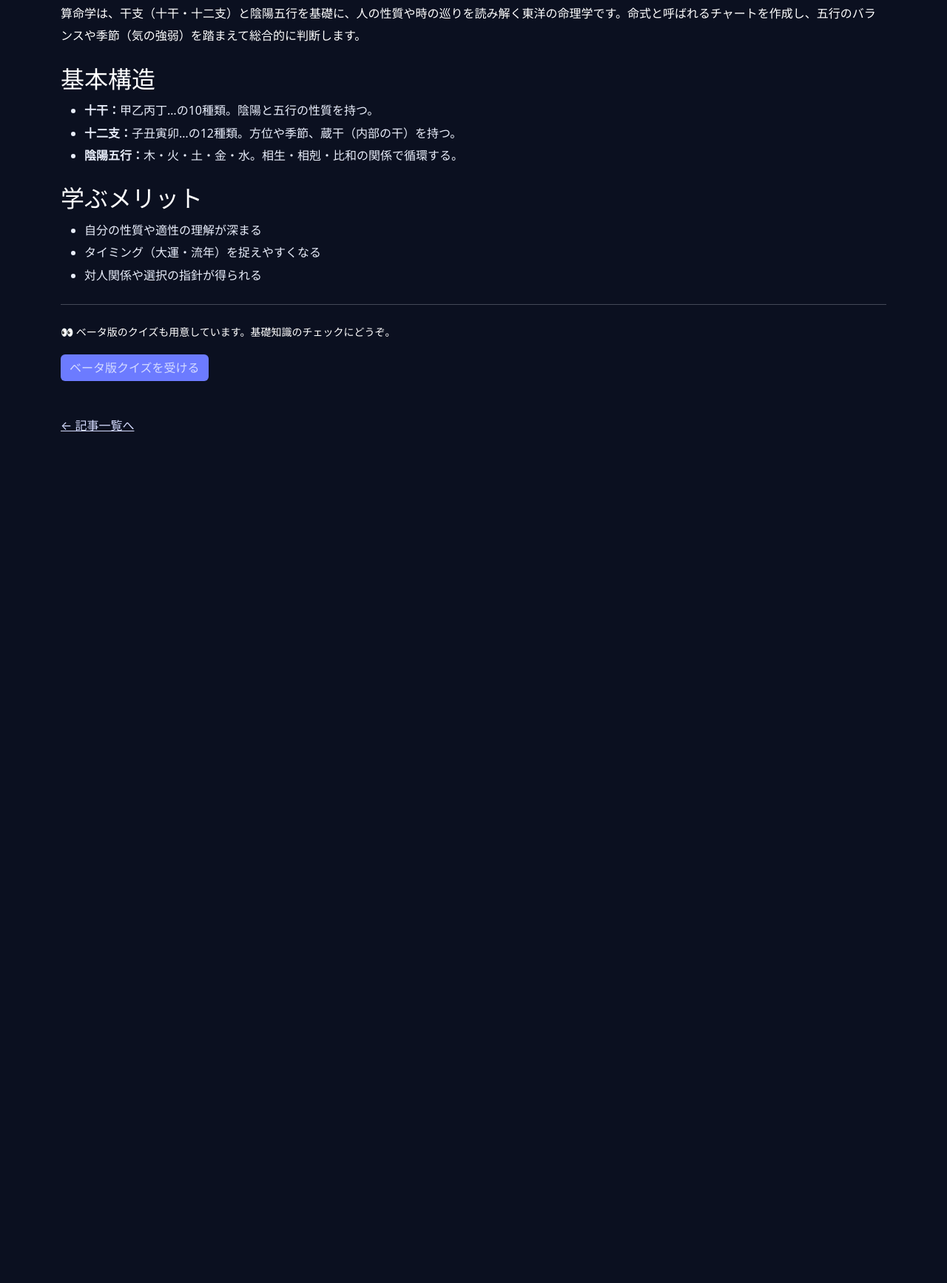
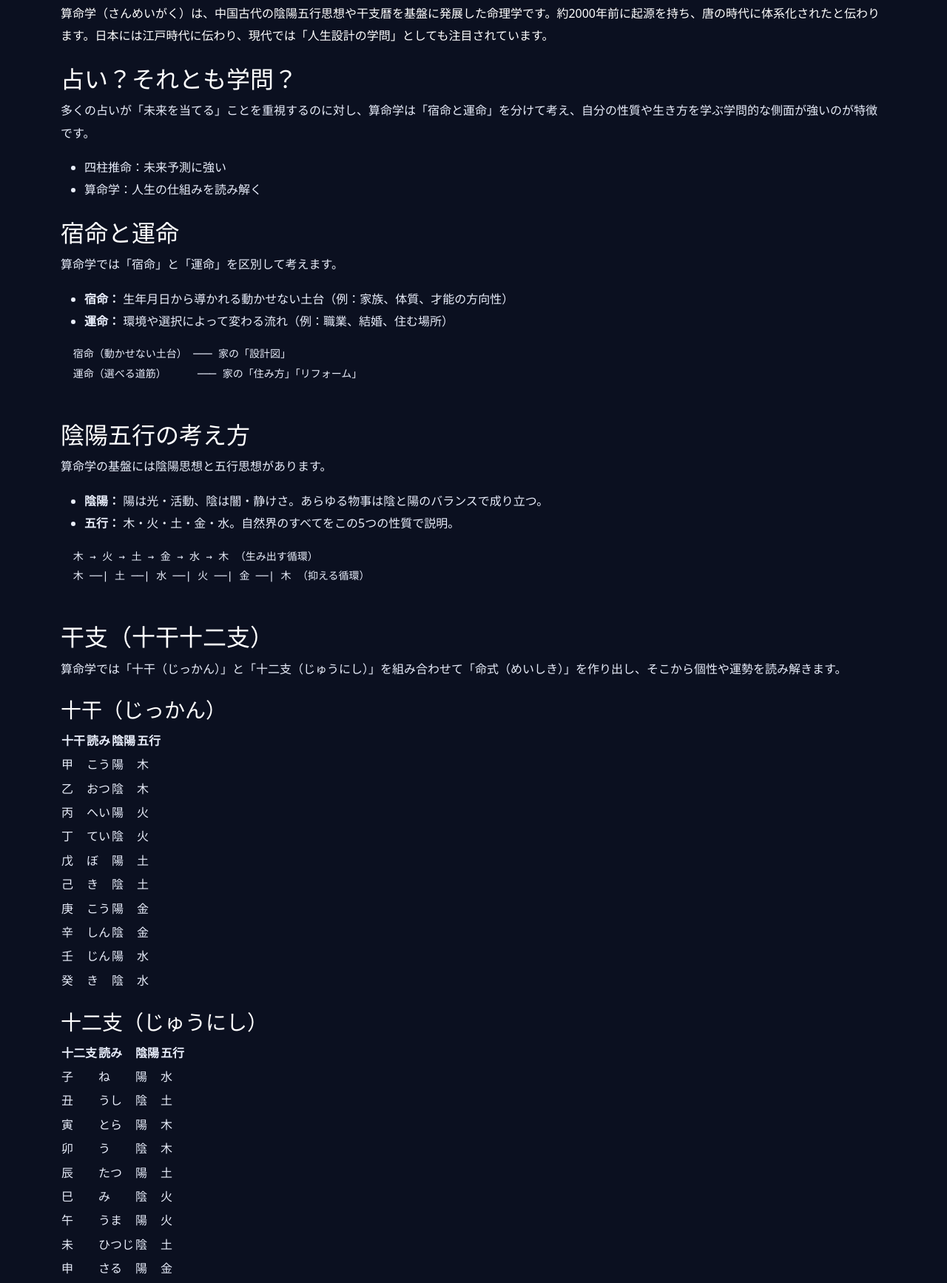
Before and after one commit to tosh2850/uranai-app, a website: page public/articles/what-is-suanmeigaku.html in a window 1280 px wide. Shown: the part 210-1944 px from the top of the page at 74% size. Before the commit the page ends 845 px from the top, so only its background shows below. Drawn offline with nearby package versions, Linux system fonts and the light colour scheme.

Commit message:
Add articles pages & updates

```diff
--- a/public/articles/what-is-suanmeigaku.html
+++ b/public/articles/what-is-suanmeigaku.html
@@ -45,20 +45,106 @@
     <!-- 記事 -->
   <article class="prose">
     <h1 class="mb-3 text-contrast">算命学とは？</h1>
-      <p class="muted">算命学は、干支（十干・十二支）と陰陽五行を基礎に、人の性質や時の巡りを読み解く東洋の命理学です。命式と呼ばれるチャートを作成し、五行のバランスや季節（気の強弱）を踏まえて総合的に判断します。</p>
+    <p class="muted">
+      算命学（さんめいがく）は、中国古代の陰陽五行思想や干支暦を基盤に発展した命理学です。約2000年前に起源を持ち、唐の時代に体系化されたと伝わります。日本には江戸時代に伝わり、現代では「人生設計の学問」としても注目されています。
+    </p>
 
-      <h2 class="text-contrast">基本構造</h2>
+    <h2 class="text-contrast">占い？それとも学問？</h2>
+    <p>
+      多くの占いが「未来を当てる」ことを重視するのに対し、算命学は「宿命と運命」を分けて考え、自分の性質や生き方を学ぶ学問的な側面が強いのが特徴です。
+    </p>
     <ul>
-        <li><strong>十干：</strong>甲乙丙丁…の10種類。陰陽と五行の性質を持つ。</li>
-        <li><strong>十二支：</strong>子丑寅卯…の12種類。方位や季節、蔵干（内部の干）を持つ。</li>
-        <li><strong>陰陽五行：</strong>木・火・土・金・水。相生・相剋・比和の関係で循環する。</li>
+      <li>四柱推命：未来予測に強い</li>
+      <li>算命学：人生の仕組みを読み解く</li>
     </ul>
 
-      <h2 class="text-contrast">学ぶメリット</h2>
+    <h2 class="text-contrast">宿命と運命</h2>
+    <p>
+      算命学では「宿命」と「運命」を区別して考えます。
+    </p>
     <ul>
-        <li>自分の性質や適性の理解が深まる</li>
-        <li>タイミング（大運・流年）を捉えやすくなる</li>
-        <li>対人関係や選択の指針が得られる</li>
+      <li><strong>宿命：</strong> 生年月日から導かれる動かせない土台（例：家族、体質、才能の方向性）</li>
+      <li><strong>運命：</strong> 環境や選択によって変わる流れ（例：職業、結婚、住む場所）</li>
+    </ul>
+    <pre>
+  宿命（動かせない土台） ─── 家の「設計図」
+  運命（選べる道筋）     ─── 家の「住み方」「リフォーム」
+    </pre>
+
+    <h2 class="text-contrast">陰陽五行の考え方</h2>
+    <p>
+      算命学の基盤には陰陽思想と五行思想があります。
+    </p>
+    <ul>
+      <li><strong>陰陽：</strong> 陽は光・活動、陰は闇・静けさ。あらゆる物事は陰と陽のバランスで成り立つ。</li>
+      <li><strong>五行：</strong> 木・火・土・金・水。自然界のすべてをこの5つの性質で説明。</li>
+    </ul>
+    <pre>
+  木 → 火 → 土 → 金 → 水 → 木 （生み出す循環）
+  木 ──| 土 ──| 水 ──| 火 ──| 金 ──| 木 （抑える循環）
+    </pre>
+
+    <h2 class="text-contrast">干支（十干十二支）</h2>
+    <p>
+      算命学では「十干（じっかん）」と「十二支（じゅうにし）」を組み合わせて「命式（めいしき）」を作り出し、そこから個性や運勢を読み解きます。
+    </p>
+
+    <h3 class="text-contrast">十干（じっかん）</h3>
+    <table>
+      <thead>
+        <tr>
+          <th>十干</th><th>読み</th><th>陰陽</th><th>五行</th>
+        </tr>
+      </thead>
+      <tbody>
+        <tr><td>甲</td><td>こう</td><td>陽</td><td>木</td></tr>
+        <tr><td>乙</td><td>おつ</td><td>陰</td><td>木</td></tr>
+        <tr><td>丙</td><td>へい</td><td>陽</td><td>火</td></tr>
+        <tr><td>丁</td><td>てい</td><td>陰</td><td>火</td></tr>
+        <tr><td>戊</td><td>ぼ</td><td>陽</td><td>土</td></tr>
+        <tr><td>己</td><td>き</td><td>陰</td><td>土</td></tr>
+        <tr><td>庚</td><td>こう</td><td>陽</td><td>金</td></tr>
+        <tr><td>辛</td><td>しん</td><td>陰</td><td>金</td></tr>
+        <tr><td>壬</td><td>じん</td><td>陽</td><td>水</td></tr>
+        <tr><td>癸</td><td>き</td><td>陰</td><td>水</td></tr>
+      </tbody>
+    </table>
+
+    <h3 class="text-contrast">十二支（じゅうにし）</h3>
+    <table>
+      <thead>
+        <tr>
+          <th>十二支</th><th>読み</th><th>陰陽</th><th>五行</th>
+        </tr>
+      </thead>
+      <tbody>
+        <tr><td>子</td><td>ね</td><td>陽</td><td>水</td></tr>
+        <tr><td>丑</td><td>うし</td><td>陰</td><td>土</td></tr>
+        <tr><td>寅</td><td>とら</td><td>陽</td><td>木</td></tr>
+        <tr><td>卯</td><td>う</td><td>陰</td><td>木</td></tr>
+        <tr><td>辰</td><td>たつ</td><td>陽</td><td>土</td></tr>
+        <tr><td>巳</td><td>み</td><td>陰</td><td>火</td></tr>
+        <tr><td>午</td><td>うま</td><td>陽</td><td>火</td></tr>
+        <tr><td>未</td><td>ひつじ</td><td>陰</td><td>土</td></tr>
+        <tr><td>申</td><td>さる</td><td>陽</td><td>金</td></tr>
+        <tr><td>酉</td><td>とり</td><td>陰</td><td>金</td></tr>
+        <tr><td>戌</td><td>いぬ</td><td>陽</td><td>土</td></tr>
+        <tr><td>亥</td><td>い</td><td>陰</td><td>水</td></tr>
+      </tbody>
+    </table>
+
+    <p>
+      <strong>命式（めいしき）：</strong> 十干と十二支を組み合わせたチャートであり、人の個性や運勢を読み解く基盤となります。
+    </p>
+
+    <h2 class="text-contrast">算命学の魅力</h2>
+    <p>
+      単なる未来予測ではなく「人生の地図」として役立つのが算命学の魅力です。
+    </p>
+    <ul>
+      <li>自分の強みや弱みを理解できる</li>
+      <li>人間関係や相性を深く知れる</li>
+      <li>キャリアやライフプランの方向性を考える指針になる</li>
     </ul>
 
     <hr class="my-4">
@@ -66,6 +152,7 @@
     <p class="muted small">👀 ベータ版のクイズも用意しています。基礎知識のチェックにどうぞ。</p>
     <p><a class="btn btn-primary" href="/quiz.html">ベータ版クイズを受ける</a></p>
   </article>
+
 
     <!-- 前後リンク（増えたら手動で更新） -->
     <div class="d-flex justify-content-between mt-5">
```
Lines whose indentation alone changed are shown as unchanged.
